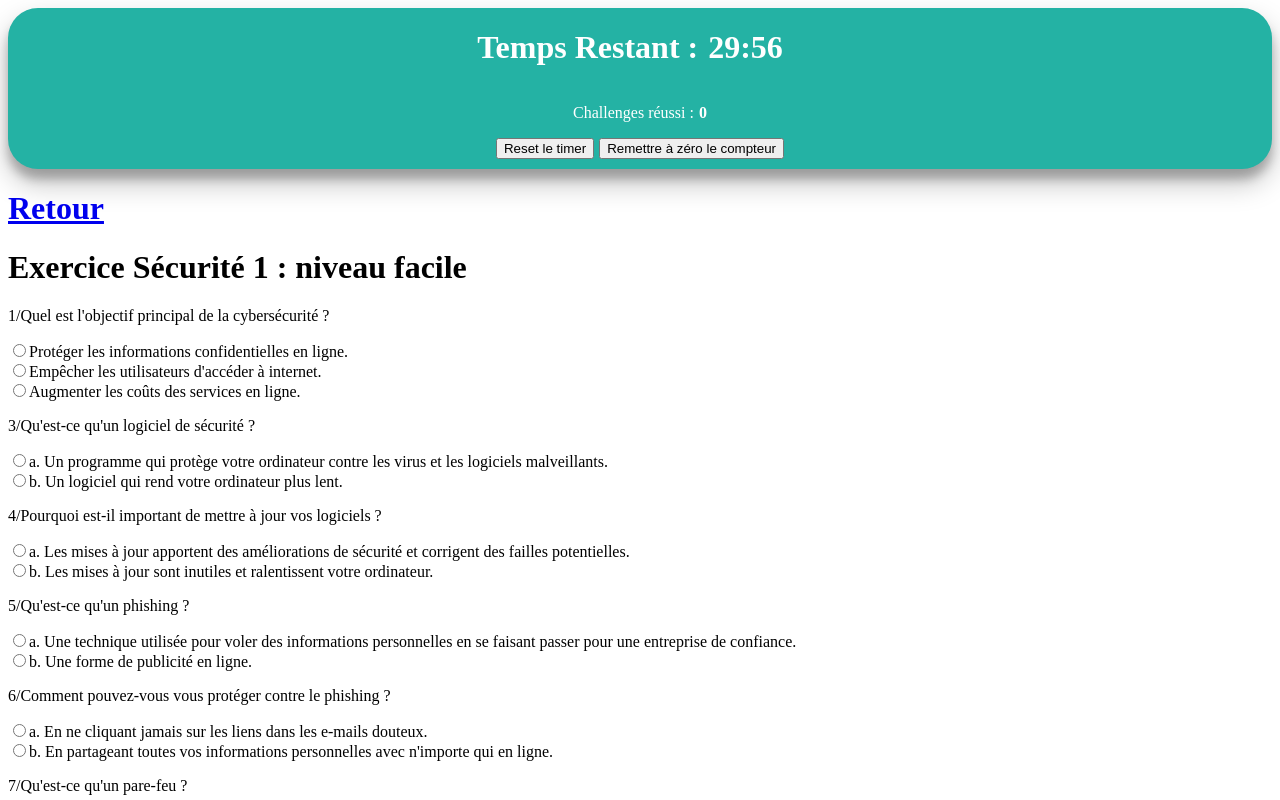
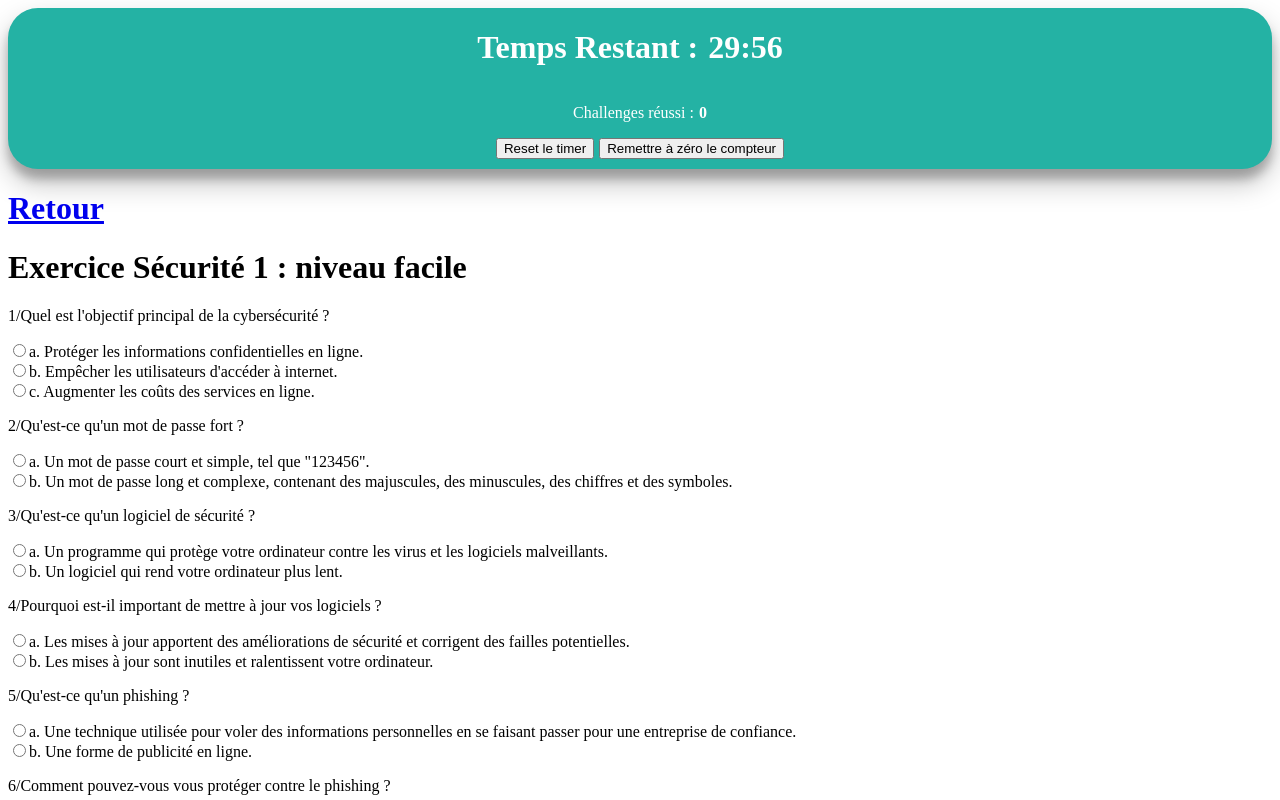
Before and after one commit to rmathey/challenge48, a Vue app: page /exercice-securite-1 in a window 1280 px wide. Shown: the top 800 px of the page. Built offline with nearby package versions, Linux system fonts and the light colour scheme.

Commit message:
ajout localStorage

```diff
--- a/src/pages/exos/Exo-query-1.vue
+++ b/src/pages/exos/Exo-query-1.vue
@@ -34,6 +34,11 @@ export default {
         return {
             hint: true
         }
+    },
+    mounted() {
+        if (this.$route.query.user == 'admin') {
+            localStorage.setItem("query1", true);
+        }
     }
 };
 </script>
--- a/src/pages/exos/Exo-query-2.vue
+++ b/src/pages/exos/Exo-query-2.vue
@@ -26,5 +26,10 @@
 
 <script>
 export default {
+    mounted() {
+        if (this.$route.query.user == 'admin' && this.$route.query.password != 'admin') {
+            localStorage.setItem("query2", true);
+        }
+    }
 };
 </script>
--- a/src/pages/exos/Exo-query-3.vue
+++ b/src/pages/exos/Exo-query-3.vue
@@ -19,5 +19,10 @@
 
 <script>
 export default {
+    mounted() {
+        if (this.$route.query.isAdmin === "true") {
+            localStorage.setItem("query3", true);
+        }
+    }
 };
 </script>
--- a/src/pages/exos/Exo-securite-1.vue
+++ b/src/pages/exos/Exo-securite-1.vue
@@ -9,15 +9,30 @@
                 </p>
                 <div>
                     <input type="radio" id="a" value="a" v-model="reponse1">
-                    <label for="a">Protéger les informations confidentielles en ligne.</label>
+                    <label for="a">a. Protéger les informations confidentielles en ligne.</label>
                 </div>
                 <div>
                     <input type="radio" id="b" value="b" v-model="reponse1">
-                    <label for="b">Empêcher les utilisateurs d'accéder à internet.</label>
+                    <label for="b">b. Empêcher les utilisateurs d'accéder à internet.</label>
                 </div>
                 <div>
                     <input type="radio" id="c" value="c" v-model="reponse1">
-                    <label for="c">Augmenter les coûts des services en ligne.</label>
+                    <label for="c">c. Augmenter les coûts des services en ligne.</label>
+                </div>
+            </div>
+
+            <div>
+                <p>
+                    2/Qu'est-ce qu'un mot de passe fort ?
+                </p>
+                <div>
+                    <input type="radio" id="a" value="a" v-model="reponse2">
+                    <label for="a">a. Un mot de passe court et simple, tel que "123456".</label>
+                </div>
+                <div>
+                    <input type="radio" id="b" value="b" v-model="reponse2">
+                    <label for="b">b. Un mot de passe long et complexe, contenant des majuscules, des minuscules, des
+                        chiffres et des symboles.</label>
                 </div>
             </div>
 
@@ -135,6 +150,15 @@
 
         </form>
         <button @click="sendAnswers">Envoyer</button>
+
+        <div v-if="showScore">
+            <p v-if="!succeed">Votre score est de {{ this.score }}/10, vous devez avoir au moins 8/10 pour valider cet
+                exercice</p>
+            <p v-else>Bravo ! Votre score est de {{ this.score }}/10, vous avez validé cet exercice</p>
+        </div>
+        <div v-else>
+            <p></p>
+        </div>
     </div>
 </template>
 
@@ -152,6 +176,9 @@ export default {
             reponse8: '',
             reponse9: '',
             reponse10: '',
+            score: 0,
+            showScore: false,
+            succeed: false
         }
     },
     methods: {
@@ -182,6 +209,20 @@ export default {
             ]
             console.log(responses);
             console.log(correct_responses);
+            this.score = 0;
+            for (var i = 0; i < correct_responses.length; i++) {
+                if (responses[i] === correct_responses[i]) {
+                    this.score += 1;
+                }
+            }
+            if (this.score > 0) {
+                this.showScore = true;
+            }
+            if (this.score >= 8) {
+                this.succeed = true;
+                localStorage.setItem("securite1", true);
+                console.log(localStorage.getItem("securite1"));
+            }
         }
     }
 }
--- a/src/pages/exos/Exo-securite-2.vue
+++ b/src/pages/exos/Exo-securite-2.vue
@@ -48,6 +48,7 @@ export default {
       ]
       if (username_list.includes(this.username.trim()) && username_list.includes(this.password.trim())){
         this.connected = true;
+        localStorage.setItem("securite2", true);
       }
       else {
         this.connected = false;
--- a/src/pages/exos/Exo-securite-3.vue
+++ b/src/pages/exos/Exo-securite-3.vue
@@ -48,6 +48,7 @@ export default {
       ]
       if (username_list.includes(this.username.trim()) && this.password.trim() == "' or 1 --"){
         this.connected = true;
+        localStorage.setItem("securite3", true);
       }
       else {
         this.connected = false;
```
